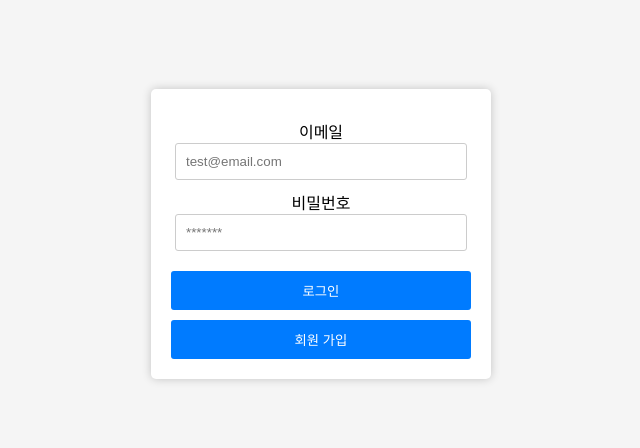
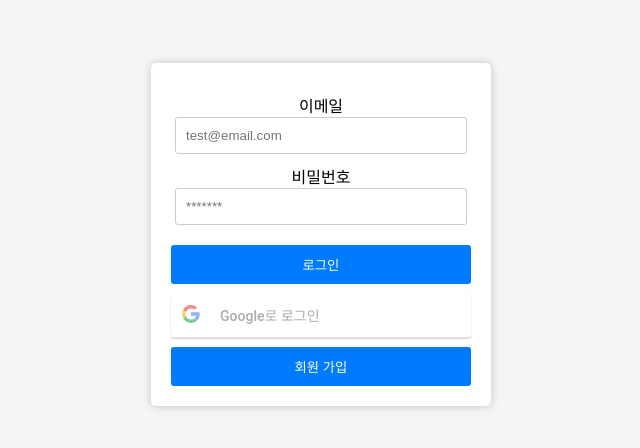
Before and after one commit to ACS-High-School/Frontend, a React (Create React App) app: page / in a window 1280 px wide. Shown: the part 166-614 px from the top of the page, without its empty margins (319-959 px from the left). Built offline with nearby package versions, Linux system fonts and the light colour scheme; no server answers; what amazon-cognito-identity-js would draw is missing.

Commit message:
feat : 구글 로그인 버튼 구현

```diff
--- a/src/components/LoginPage.jsx
+++ b/src/components/LoginPage.jsx
@@ -1,6 +1,9 @@
 import React from "react";
 import { authService } from './authService'; // authService 임포트
 import { useForm } from "react-hook-form";
+
+import { GoogleLogin } from 'react-google-login';
+
 import { useNavigate } from "react-router-dom";
 
 import "../styles/LoginPage.css"; // 스타일링을 위한 CSS 파일을 임포트합니다.
@@ -31,6 +34,22 @@ const LoginForm = (props) => {
   const handleSignUp = (data) => {
     navigate('/signup');
   }
+
+  const handleGoogleLoginSuccess = async (googleResponse) => {
+    // Google 로그인 성공 시 처리 로직
+    const { tokenId } = googleResponse;
+    try {
+      await authService.loginWithGoogle(tokenId);
+      navigate('/select');
+    } catch (error) {
+      console.error("Google 로그인 실패:", error);
+    }
+  };
+
+  const handleGoogleLoginFailure = (error) => {
+    console.error("Google 로그인 오류:", error);
+  };
+
 
   return (
     <div className="login-container">
@@ -78,7 +97,13 @@ const LoginForm = (props) => {
           )}
         </div>
         <button type="submit">로그인</button>
-
+        <GoogleLogin
+        clientId="774963043370-sp51e2e249iok1lbscq2pqu89rbjn7h9.apps.googleusercontent.com"
+        buttonText="Google로 로그인"
+        onSuccess={handleGoogleLoginSuccess}
+        onFailure={handleGoogleLoginFailure}
+        cookiePolicy={'single_host_origin'}
+        />
         {/* 회원 가입 버튼 */}
         <button type="button" onClick={handleSignUp}>
           회원 가입
```
